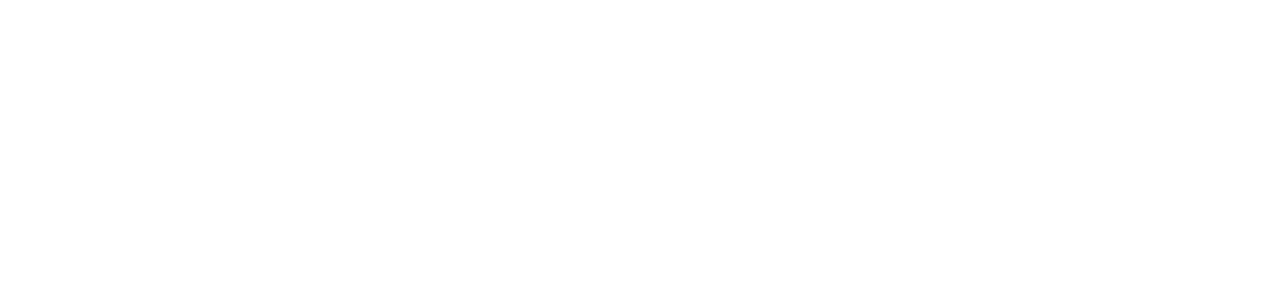
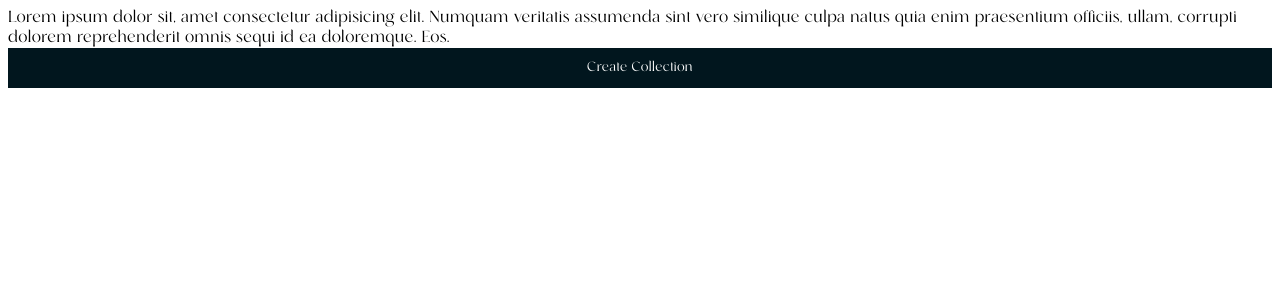
Before and after one commit to god-of-js/zani-frontend, a Nuxt app: page /admin/collections in a window 1280 px wide. Before the commit this address had no page. Shown: the top 300 px of the page. Built offline with nearby package versions, Linux system fonts and the light colour scheme.

Commit message:
rename(): categories renamed to collections

```diff
--- a/components/category/CreateCategory.vue
+++ b/components/collection/CreateCollection.vue
@@ -1,6 +1,5 @@
 <script lang="ts" setup>
 import { useCategoryStore } from '~/store/category'
-import { CategoryCreate } from '~/types'
 
 const props = defineProps<{
   modelValue: boolean;
@@ -9,7 +8,7 @@ const props = defineProps<{
 const emit = defineEmits<{(e: 'update:model-value', value: boolean) }>()
 const categoryStore = useCategoryStore()
 
-const formData = ref<CategoryCreate>({
+const formData = ref({
   title: '',
   description: '',
   images: []
--- a/pages/admin/categories.vue
+++ b/pages/admin/collections.vue
@@ -1,5 +1,5 @@
 <script lang="ts" setup>
-const isCreateCategoryVisible = ref(false)
+const isCreateCollectionVisible = ref(false)
 </script>
 
 <template>
@@ -7,7 +7,9 @@ const isCreateCategoryVisible = ref(false)
     Lorem ipsum dolor sit, amet consectetur adipisicing elit. Numquam veritatis
     assumenda sint vero similique culpa natus quia enim praesentium officiis,
     ullam, corrupti dolorem reprehenderit omnis sequi id ea doloremque. Eos.
-    <UiButton @click="isCreateCategoryVisible = true" />
-    <CategoryCreateCategory v-model="isCreateCategoryVisible" />
+    <UiButton @click="isCreateCollectionVisible = true">
+      Create Collection
+    </UiButton>
+    <CollectionCreateCollection v-model="isCreateCollectionVisible" />
   </div>
 </template>
```
